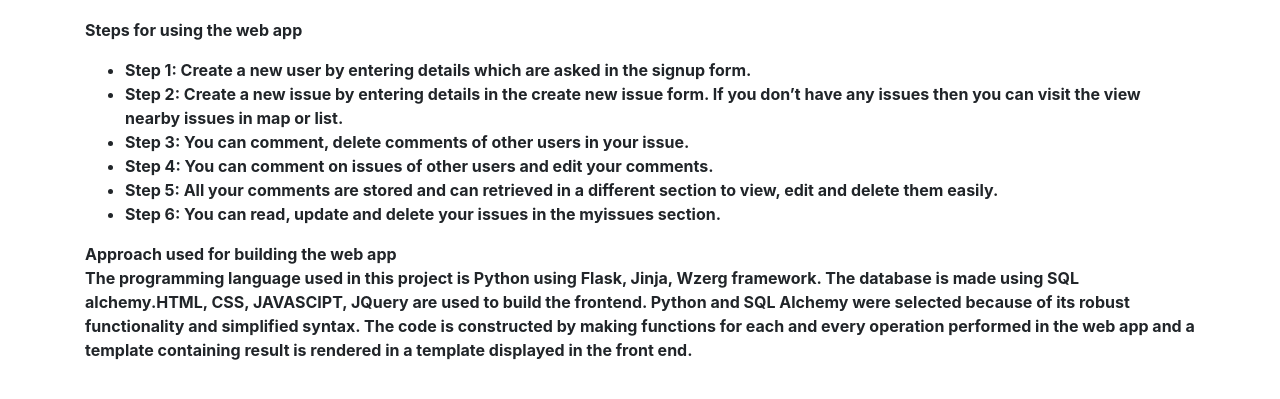
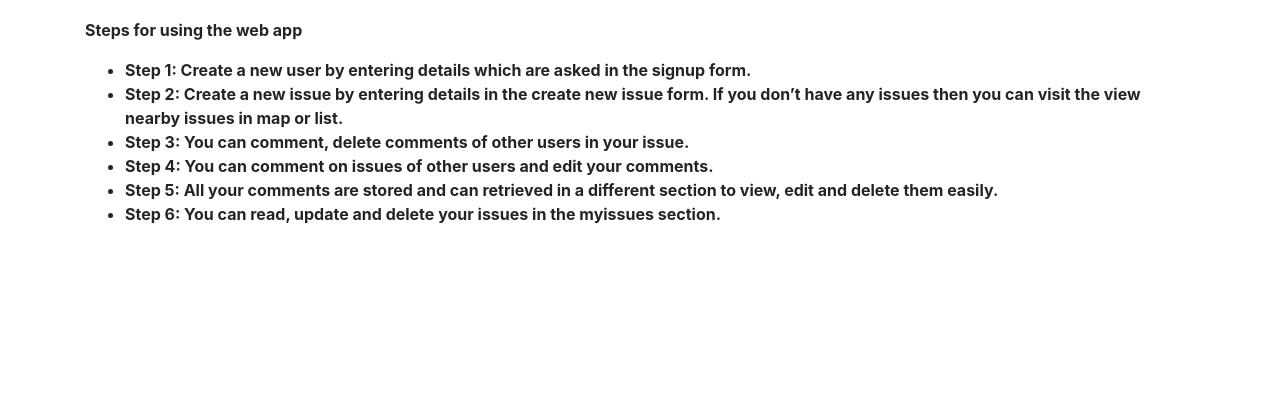
Before and after one commit to PranjaliRandive/Civic-Eye, a Flask app: page /welcome in a window 1280 px wide. Shown: the part 382-781 px from the top of the page. Run offline with Flask 3, Linux system fonts and the light colour scheme.

Commit message:
Updated code

```diff
--- a/templates/welcome.html
+++ b/templates/welcome.html
@@ -43,15 +43,7 @@ them easily.
 <li>Step 6: You can read, update and delete your issues in the myissues section.
 </ul>
 </p>
-<p>
-
-Approach used for building the web app<br>
-
-The programming language used in this project is Python using Flask, Jinja, Wzerg framework. The database is made using SQL
-
-alchemy.HTML, CSS, JAVASCIPT,  JQuery  are used to build the frontend.  Python and SQL Alchemy were selected because of its robust functionality and simplified syntax.
-
-The code is constructed by making functions for each and every operation performed in the web app and a template containing result is rendered in a template displayed in the front end.</p></b>
+</b>
 
 
 {% endblock %}
```
Also changed, not shown: Civic_Eye.db.
